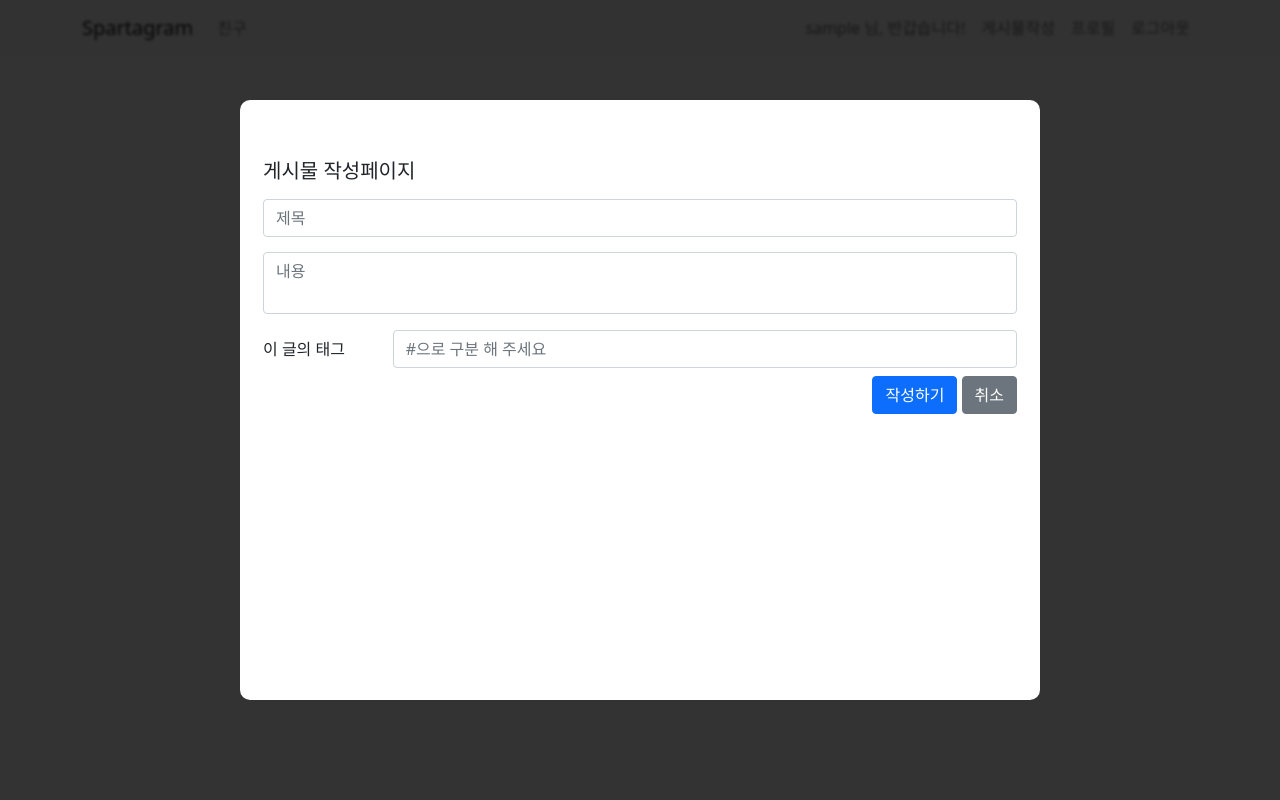
After one commit to jihyun-cho-0/spartagram, a Django app: page /tweet/create/ in a window 1280 px wide. The commit adds this page. Run offline with Django 4.2, Linux system fonts and the light colour scheme; the visitor is signed in with stand-in values (Sample User, id 1); some libraries are stand-ins or nearby versions.

Commit message:
게시글 추가 html 만들기

```diff
--- a/templates/base.html
+++ b/templates/base.html
@@ -20,6 +20,11 @@
     <!-- JQuery CSS -->
     <script src="//code.jquery.com/jquery-3.3.1.min.js"></script>
     {% block mycss %}{% endblock mycss %}
+
+    <!-- 요기에 구글 머티리얼 아이콘 -->
+  <link
+  href="https://fonts.googleapis.com/css?family=Material+Icons|Material+Icons+Outlined|Material+Icons+Two+Tone|Material+Icons+Round|Material+Icons+Sharp"
+  rel="stylesheet">
 
 
 
@@ -74,6 +79,7 @@
 <nav class="navbar navbar-expand-lg navbar-light bg-light">
     <div class="container">
         <a class="navbar-brand" href="/">Spartagram</a>
+        {% comment %} <input class="form-control" style="width: 200px" type="search" placeholder="Search" aria-label="Search"> {% endcomment %}
         {% if  user.is_authenticated %}
             <div class="collapse navbar-collapse" id="navbarSupportedContent">
                 <ul class="navbar-nav mr-auto">
@@ -100,11 +106,27 @@
                             {{ user.username }} 님, 반갑습니다!
                         </span>
                     </li>
+
+                    {% comment %} <li class="nav-item active">
+                        <a class="nav-link" href="/tweet_create.html"> 게시물작성 </a>
+                    </li> {% endcomment %}
+
+
+
+                    <li class="nav-item active">
+                        <a class="nav-link" href="/tweet/create" target="_blank"> 게시물작성 </a>
+                    </li>
+
+
+                    <li class="nav-item active">
+                        <a class="nav-link" href=""> 프로필 </a>
+                    </li>
                     <li class="nav-item active">
                         <a class="nav-link" href="/logout"> 로그아웃</a>
                     </li>
                 </ul>
             {% endif %}
+
         </form>
     </div>
 </nav>
--- /dev/null
+++ b/templates/tweet/tweet_create.html
@@ -0,0 +1,63 @@
+{% extends 'base.html' %}
+
+{% block title %}
+    게시글 작성
+{% endblock %}
+{% block content %}
+    <div class="modal_overlay">
+        <div class="modal_window">
+            <div class="container">
+                <div class="media">
+                    <div class="media-body">
+                        <br>
+                        <br>
+                        <h5 class="mt-0">게시물 작성페이지</h5>
+
+                        <p>
+                            <form action="/tweet/" method="post">
+                                {% csrf_token %}
+                                {% if error %}
+                                    <div class="alert alert-danger" role="alert">
+                                        {{ error }}
+                                    </div>
+                                {% endif %}
+                                <div class="form-group mb-2">
+                                    <input
+                                        style="margin-bottom:15px"
+                                        type="text"
+                                        class="form-control"
+                                        name="my-title"
+                                        id="my-title"
+                                        placeholder="제목">
+                                    <textarea
+                                        class="form-control"
+                                        style="resize: none"
+                                        name='my-content'
+                                        id="my-content"
+                                        placeholder="내용"></textarea>
+                                    <div class="mt-3 row">
+                                        <label for="tag" class="col-sm-2 col-form-label">이 글의 태그</label>
+                                        <div class="col-sm-10">
+                                            <input
+                                                type="text"
+                                                class="form-control"
+                                                name="tag"
+                                                id="tag"
+                                                placeholder="#으로 구분 해 주세요">
+                                        </div>
+                                    </div>
+                                </div>
+
+                                <div style="float: right">
+                                    <button type="submit" class="btn btn-primary">작성하기</button>
+                                    <a href="/sign-in" class="btn btn-secondary">취소</a>
+                                </div>
+                            </form>
+                        </p>
+                    </div>
+                </div>
+            </div>
+        </div>
+    </div>
+
+{% endblock %}
--- a/tweet/urls.py
+++ b/tweet/urls.py
@@ -11,7 +11,7 @@ urlpatterns = [
     path('tweet/comment/delete/<int:id>', views.delete_comment, name='delete-comment'),
     path('tweet/comment/correction/<int:id>', views.correction_comment, name='correction-comment'),
     path('tweet/comment/follow/<int:id>', views.comment_like, name='comment-like'),
-
+    path('tweet/create/', views.tweet_write, name='create'), # user가 바뀌더라도 게시물 작성 페이지 나오게하기
     path('tag/', views.TagCloudTV.as_view(), name='tag_cloud'),
     path('tag/<str:tag>/', views.TaggedObjectLV.as_view(), name='tagged_object_list'),
 ]
--- a/tweet/views.py
+++ b/tweet/views.py
@@ -112,3 +112,8 @@ def comment_like(request, id):
     else:
         click_user.like_content.add(request.user)
     return redirect('/tweet/'+str(id))
+
+@login_required
+def tweet_write(request):
+    if request.method == 'GET':
+        return render(request, 'tweet/tweet_create.html')
--- a/user/urls.py
+++ b/user/urls.py
@@ -6,5 +6,6 @@ urlpatterns = [
     path('sign-in/', views.sign_in_view, name='sign-in'),
     path('logout/', views.logout, name='logout'),
     path('user/', views.user_view, name='user-list'),
-    path('user/follow/<int:id>/', views.user_follow, name='user-follow')
+    path('user/follow/<int:id>/', views.user_follow, name='user-follow'),
+
 ]
```
